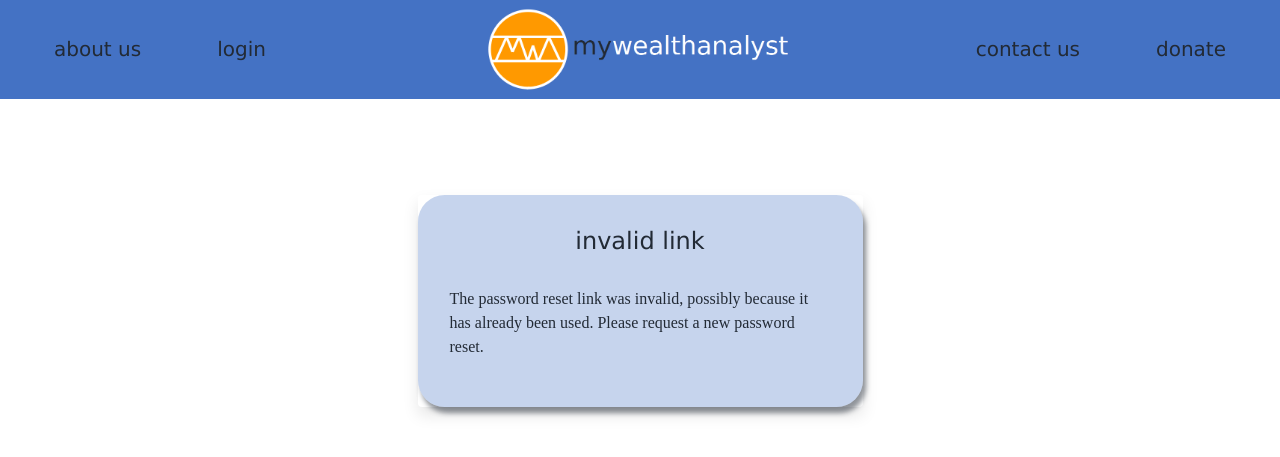
After one commit to my-wealth-analyst/website-build, a Django app: page /reset/1/1/ in a window 1280 px wide. The commit adds this page. Shown: the top 457 px of the page. Run offline with Django 3.2, Linux system fonts and the light colour scheme; some libraries are stand-ins or nearby versions.

Commit message:
reset password functionality complete

```diff
--- a/mywealthanalyst_django/MWA_users/static/MWA_users/style.css
+++ b/mywealthanalyst_django/MWA_users/static/MWA_users/style.css
@@ -48,6 +48,17 @@
   color: rgba(34,42,53);
   border: 0px;
 }
+
+.form-signin a.ForgetPwd {
+  font-family: 'Verdana';
+  font-size: 80%;
+  letter-spacing: .1rem;
+  font-weight: bold;
+  padding: 1rem;
+  transition: all 0.2s;
+  color: rgba(34,42,53);
+}
+
 
 .form-label-group {
   position: relative;
--- a/mywealthanalyst_django/MWA_users/urls.py
+++ b/mywealthanalyst_django/MWA_users/urls.py
@@ -1,4 +1,5 @@
 from django.conf.urls import url, include
+from django.urls import path
 from . import views
 from django.conf import settings
 from django.conf.urls.static import static
@@ -8,5 +9,6 @@ urlpatterns = [
 	url(r'^login/$', views.login_view, name='login'),
     url(r'^register/$', views.register_view, name='register'),
 	url(r'^logout/$', views.logout_view, name='logout'),
+    path('', include('django.contrib.auth.urls')),  # for password resets
 
         ] + static(settings.MEDIA_URL, document_root=settings.MEDIA_ROOT)
--- a/mywealthanalyst_django/MWA_webapp/templates/MWA_webapp/landingpage.html
+++ b/mywealthanalyst_django/MWA_webapp/templates/MWA_webapp/landingpage.html
@@ -2,7 +2,6 @@
 
 
 {% load static %}
-{% load widget_tweaks %}
 {% block title %} mywealthanalyst {% endblock %}
 {% block description %} Providing information and analysis on the true value of assets to safeguard your wealth for generations. {% endblock %}
 
--- a/mywealthanalyst_django/MWA_webapp/templates/MWA_webapp/main.html
+++ b/mywealthanalyst_django/MWA_webapp/templates/MWA_webapp/main.html
@@ -2,7 +2,6 @@
 
 
 {% load static %}
-{% load widget_tweaks %}
 {% block title %} mywealthanalyst {% endblock %}
 {% block description %} Providing information and analysis on the true value of assets to safeguard your wealth for generations. {% endblock %}
 
--- a/mywealthanalyst_django/mywealthanalyst_django/urls.py
+++ b/mywealthanalyst_django/mywealthanalyst_django/urls.py
@@ -21,4 +21,5 @@ urlpatterns = [
     path('admin/', admin.site.urls),
 	url(r'^', include('MWA_webapp.urls')),
 	url(r'^', include('MWA_users.urls')),
+
 ]
--- /dev/null
+++ b/mywealthanalyst_django/templates/registration/password_reset_confirm.html
@@ -0,0 +1,66 @@
+{% extends "MWA_webapp/head.html" %}
+
+{% load static %}
+
+{% block title %} mywealthanalyst {% endblock %}
+{% block description %} Providing information and analysis on the true value of assets to safeguard your wealth for generations. {% endblock %}
+
+{% block head %}
+<link rel="stylesheet" type="text/css" href="{% static 'MWA_webapp/style.css' %}?id=13" />
+<link rel="stylesheet" type="text/css" href="{% static 'MWA_users/style.css' %}?id=13" />
+<link rel="stylesheet" href="https://maxcdn.bootstrapcdn.com/font-awesome/4.5.0/css/font-awesome.min.css">
+
+{% endblock %}
+
+{% block content %}
+
+<br>
+<br>
+			{% if validlink %}
+  <div class="container">
+    <div class="row">
+      <div class="col-sm-9 col-md-7 col-lg-5 mx-auto">
+        <div class="card card-signin my-5">
+          <div class="card-body">
+            <h5 class="card-title text-center">change password</h5>
+            <form class="form-signin" method='post'>
+              {% csrf_token %}
+              <div class="form-label-group">
+                 <input type="password" id="new_password1" name="new_password1" class="form-control">
+                <label for="new_password1">new password</label>
+              </div>
+              <div class="form-label-group">
+                 <input type="password" id="new_password2" name="new_password2" class="form-control">
+                <label for="new_password2">confirm new password</label>
+              </div>
+							{{ form.new_password2.errors }}
+              <input name="recover-submit" class="btn btn-lg btn-primary btn-block" value="set password" type="submit">
+
+            </form>
+          </div>
+        </div>
+      </div>
+    </div>
+  </div>
+
+
+  {% else %}
+    <div class="container">
+      <div class="row">
+        <div class="col-sm-9 col-md-7 col-lg-5 mx-auto">
+          <div class="card card-signin my-5">
+            <div class="card-body">
+              <h5 class="card-title text-center">invalid link</h5>
+              <p>
+   				      The password reset link was invalid, possibly because it has already been used.
+   				      Please request a new password reset.
+   				    </p>
+            </div>
+          </div>
+        </div>
+      </div>
+    </div>
+
+	{% endif %}
+
+{% endblock %}
--- /dev/null
+++ b/mywealthanalyst_django/templates/registration/password_reset_subject.txt
@@ -0,0 +1 @@
+Password Reset
```
Also changed, not shown: mywealthanalyst_django/MWA_users/templates/MWA_users/login.html (+8 -1 lines), mywealthanalyst_django/mywealthanalyst_django/settings.py (+6 -4 lines), mywealthanalyst_django/templates/registration/password_reset_complete.html (added, +34 -0 lines), mywealthanalyst_django/templates/registration/password_reset_done.html (added, +40 -0 lines), mywealthanalyst_django/templates/registration/password_reset_email.html (added, +12 -0 lines), mywealthanalyst_django/templates/registration/password_reset_form.html (added, +50 -0 lines), mywealthanalyst_django/db.sqlite3, 2 other files.
